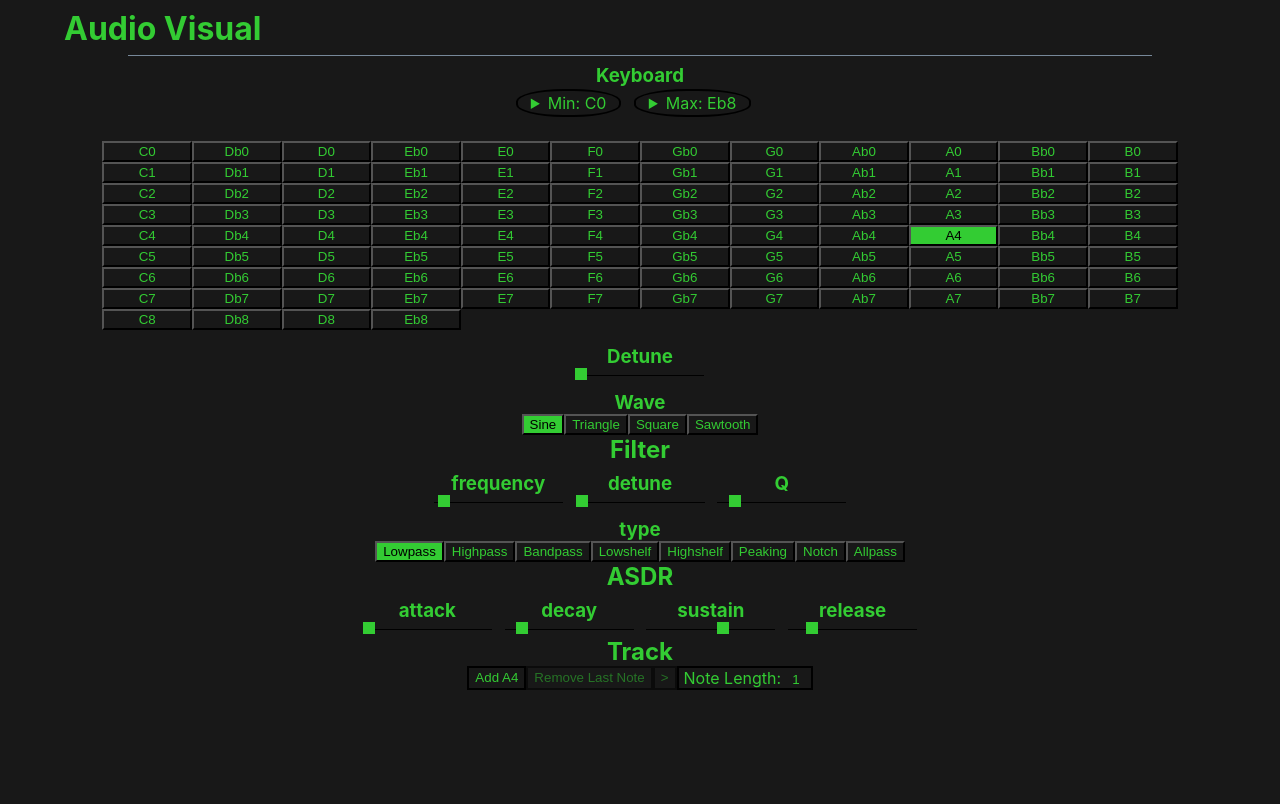
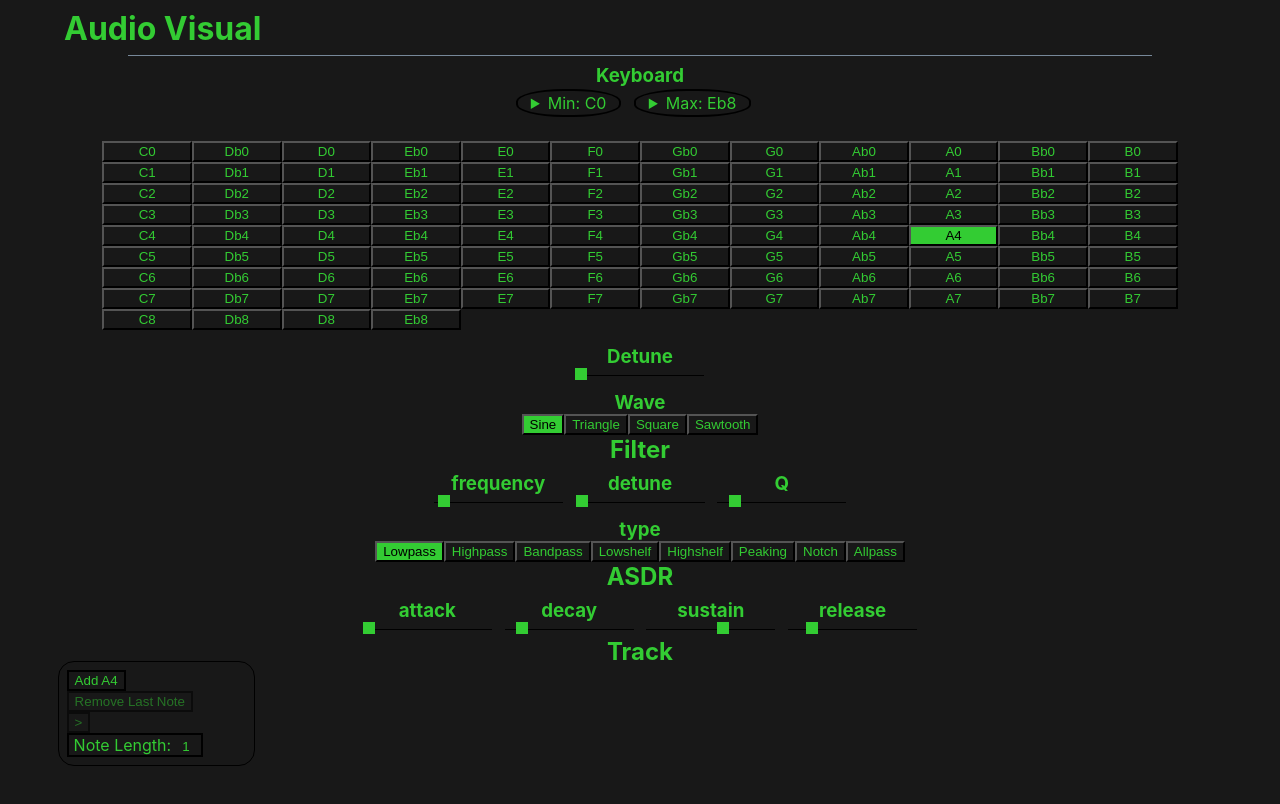
Before and after one commit to IsaacJCarnes/audio-vision, a React (Create React App) app: page / in a window 1280 px wide. Shown: the top 804 px of the page. Built offline with nearby package versions, Linux system fonts and the light colour scheme.

Commit message:
Added spacing functionality for notes. moved buttons to aside

```diff
--- a/src/components/Track.js
+++ b/src/components/Track.js
@@ -8,20 +8,21 @@ import { waitForElementToBeRemoved } from "@testing-library/react";
 
 export default function Track() {
   const [appState, updateState] = useContext(CTX);
-  const [currentNote, setCurrentNote] = useState({ noteId: "", noteFreq: 440, startPos: 0});
+  const [currentNote, setCurrentNote] = useState({ noteId: "", noteFreq: 440, startPos: 0, blankSpace: 0});
   const [trackNotes, setTrackNotes] = useState([]);
 
   const [lengthMultiplier, setLengthMultiplier] = useState(1);
-  const [bpm, setBpm] = useState(120);
+  const [bpm, setBpm] = useState(240);
   const noteWidth = 7; //refers to view width
 
   let { frequency } = appState.osc1Settings;
 
   const TrackVisual = trackNotes.map((element, index) => (
+    console.log(element),
     <div
       className="trackNote"
       key={index}
-      style={{ left: element.startPos * noteWidth + "vw", width: element.noteLength * noteWidth + "vw"}}
+      style={{ left: (element.startPos + element.blankSpace) * noteWidth + "vw", width: element.noteLength * noteWidth + "vw"}}
     >
       {element.noteId}
     </div>
@@ -48,24 +49,25 @@ export default function Track() {
   }, [frequency]);
 
   return (
-    <div style={{display: "flex", flexDirection: "column", alignItems: "center"}}>
+    <div className="track">
       <h2 className="textContent">Track</h2>
-      <div id="ButtonHolder">
+      <div id="LeftButtonHolder">
         <button
           className="active"
           onClick={(e) => {
             let lastNote = trackNotes[trackNotes.length -1];
             let startPos = 0;
             if(lastNote){
-              startPos = Number(lastNote.startPos) + Number(lastNote.noteLength);
+              startPos = Number(lastNote.startPos) + Number(lastNote.blankSpace) + Number(lastNote.noteLength);
             }
             console.log(lastNote, startPos);
             setTrackNotes([
               ...trackNotes,
               {
                 ...currentNote,
-                noteLength: lengthMultiplier,
+                noteLength: Number(lengthMultiplier),
                 startPos: startPos,
+                blankSpace: 0,
               },
             ]);
           }}
--- a/src/context/Store.js
+++ b/src/context/Store.js
@@ -25,15 +25,13 @@ export function reducer(state, action) {
 
   switch (action.type) {
     case "PLAY_OSC":
-      let firstStart = context.currentTime;
       let startTime =  context.currentTime;
-      let noteLen = noteLength || 0.1;
+      let noteLen = noteLength || 0.5;
      notes.forEach((note) => {
-      let noteStart = startTime + note.startPos * noteLen;
+      let noteStart = startTime + (note.startPos + note.blankSpace) * noteLen;
       let lenMod = note.noteLength || 1;
       let tempOsc = new Osc(context, state.osc1Settings.type, note.noteFreq, state.osc1Settings.detune, state.envelope, gain1, noteStart);
       tempOsc.stop(noteStart + (noteLen*lenMod));
-
      })
      return { ...state };
     case "MAKE_OSC":
--- a/src/css/Track.css
+++ b/src/css/Track.css
@@ -1,8 +1,17 @@
+.track{
+    position: relative;
+    display: flex;
+    flex-direction: column;
+    align-items: center;
+    width: 70vw;
+}
+
 .trackVisual{
     position: relative;
-    width: 65vw;
+    width: 58vw;
     height: 20vh;
     overflow-x: scroll;
+    clear: both;
 }
 
 .trackNote{
@@ -11,21 +20,29 @@
     position: absolute;
 }
 
-#ButtonHolder{
+#LeftButtonHolder{
+    position: absolute;
+    left: -15%;
+    width: 20%;
+    top: 3vh;
     display: flex;
+    flex-direction: column;
+    border: 1px solid black;
+    border-radius: 2vmin 2vmin;
+    padding: 1vmin;
 }
 
 
-#ButtonHolder button{
+#LeftButtonHolder button{
     color: #33CC33;
     border: 2px solid black;
     width: fit-content;
 }
-#ButtonHolder .active{
+#LeftButtonHolder .active{
     background-color: transparent;
 }
 
-#ButtonHolder .disabled{
+#LeftButtonHolder .disabled{
     background-color: inherit;
     opacity: 50%;
 }
```
